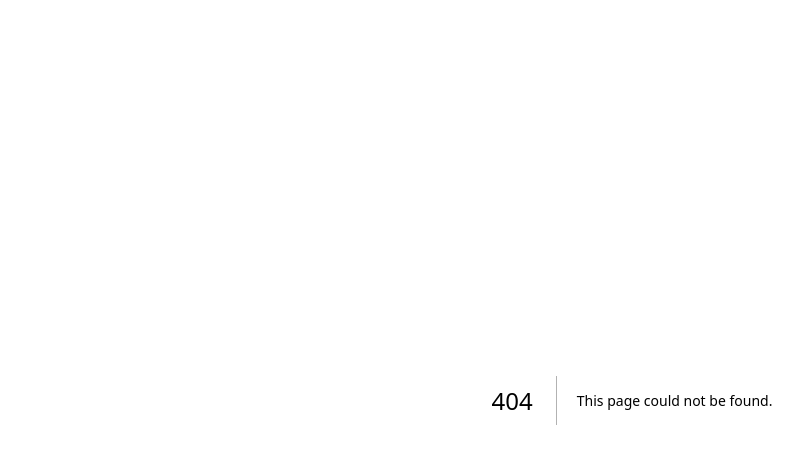
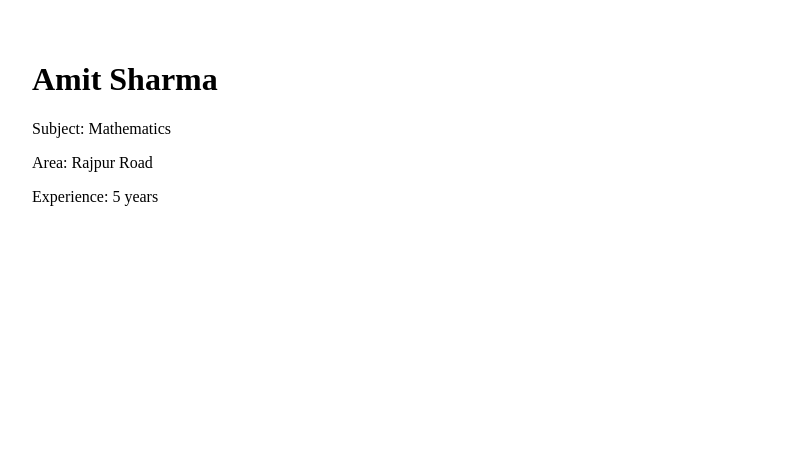
Before and after one commit to Kakagit2025/Tutorwebsite, a Next.js app: page /tutors/1 in a window 1280 px wide. Before the commit this address had no page. Shown: the top 464 px of the page, without its empty margins (8-811 px from the left). Built offline with nearby package versions, Linux system fonts and the light colour scheme.

Commit message:
Add tutor profile page

```diff
--- /dev/null
+++ b/app/tutors/[id]/page.tsx
@@ -0,0 +1,18 @@
+import tutors from '../../../data/tutors.json';
+
+export default function TutorProfile({ params }: { params: { id: string } }) {
+  const tutor = tutors.find((t) => t.id === Number(params.id));
+
+  if (!tutor) {
+    return <div>Tutor not found.</div>;
+  }
+
+  return (
+    <main style={{ padding: '2rem' }}>
+      <h1>{tutor.name}</h1>
+      <p>Subject: {tutor.subject}</p>
+      <p>Area: {tutor.area}</p>
+      <p>Experience: {tutor.experience} years</p>
+    </main>
+  );
+}
```
